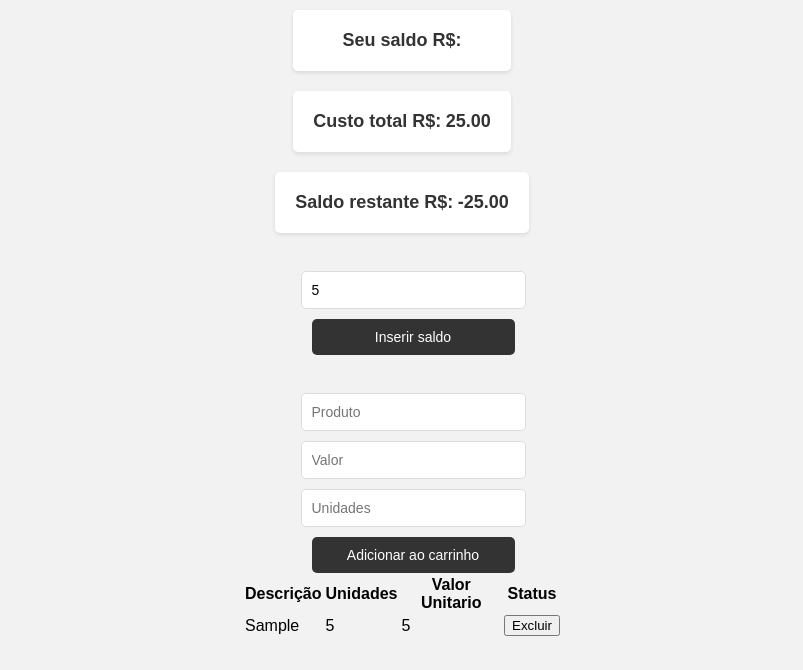
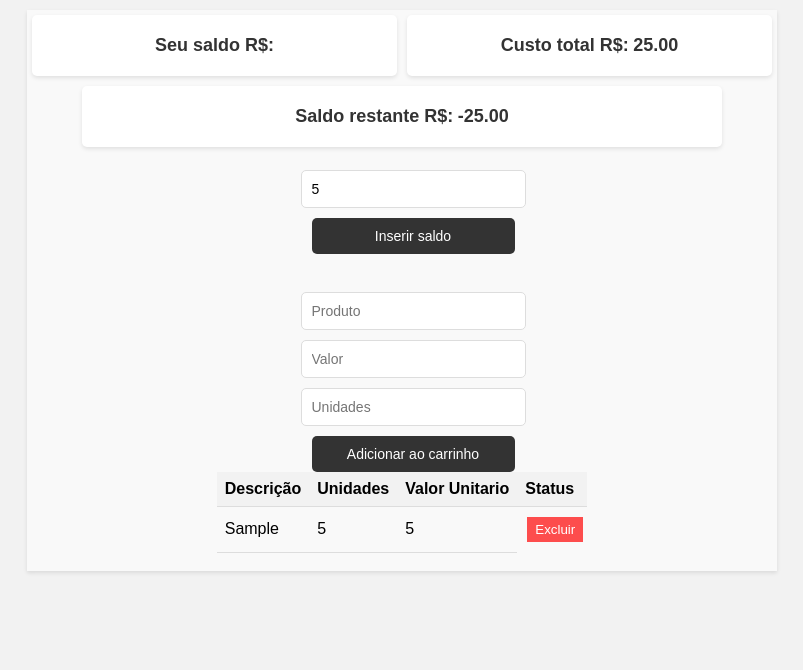
Before and after one commit to JoseErisvaldo/AppCompras, a plain HTML site: page index.html in a window 1280 px wide. Both pictures are taken after typing "5", "Sample", "5", "5" into the empty fields and a click on the button "Adicionar ao carrinho". Shown: the whole page, without its empty margins (238-1041 px from the left). Drawn offline with Linux system fonts and the light colour scheme.

Commit message:
Update style.css

```diff
--- a/style.css
+++ b/style.css
@@ -11,20 +11,30 @@
 
     #container {
         margin-top: 10px;
-        width: 320px;
+        max-width: 750px;
+        min-width: 350px;
         display: flex;
         flex-direction: column;
         align-items: center;
-        height: 100vh;
+        background-color: #ffffff95;
+        box-shadow: 0 2px 4px rgba(0, 0, 0, 0.1);
+    }
+    #menu {
+        width: 100%;
+        display: flex;
+        align-items: center;
+        flex-direction: row;
+        justify-content: space-between;
     }
 
     .menu {
+        width: 80%;
         background-color: #ffffff;
         padding: 20px;
         text-align: center;
         box-shadow: 0 2px 4px rgba(0, 0, 0, 0.1);
         border-radius: 5px;
-        margin-bottom: 20px;
+        margin: 5px;
     }
 
     .menu span {
@@ -63,21 +73,48 @@
 
     .dados button:hover {
         background-color: #555555;
+        overflow: hidden;
     }
 
-    #card-pai {
-        width: 100%;
-        display: flex;
-        flex-direction: column;
-    }
+
+  table {
+    width: 100%;
+    border-collapse: collapse;
+  }
+
+  th, td {
+    padding: 8px;
+    text-align: left;
+    border-bottom: 1px solid #ddd;
+  }
+
+  th {
+    background-color: #f2f2f2;
+  }
+  .dadosDescricao {
+    max-width:20px;
+    overflow: hidden;
+  }
+
+  .dadosBtnExluir {
+    border: none;
+    color: white;
+    margin: 10px;
+    background-color: rgba(255, 0, 0, 0.69);
+    width: 80%;
+    height: 100%;
+    padding: 5px;
+    cursor: pointer;
+  }
+
+
 
     .cardFilho {
-        width: 100%;
+        width: 90%;
         background-color: #ffffff;
         box-shadow: 0 1px 2px rgba(0, 0, 0, 0.1);
         padding: 15px;
         border-radius: 5px;
-
         display: flex;
         justify-content: center;
         align-items: center;
```
